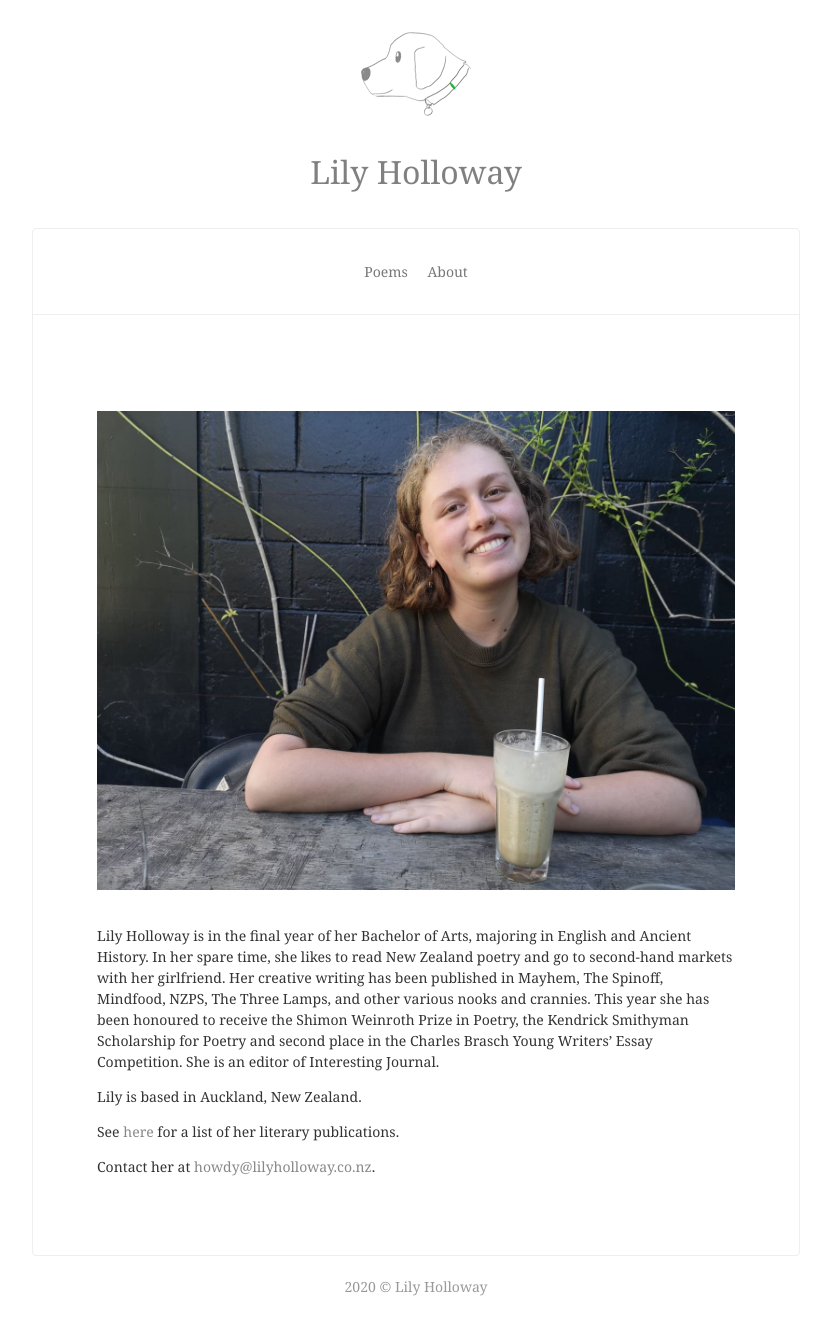
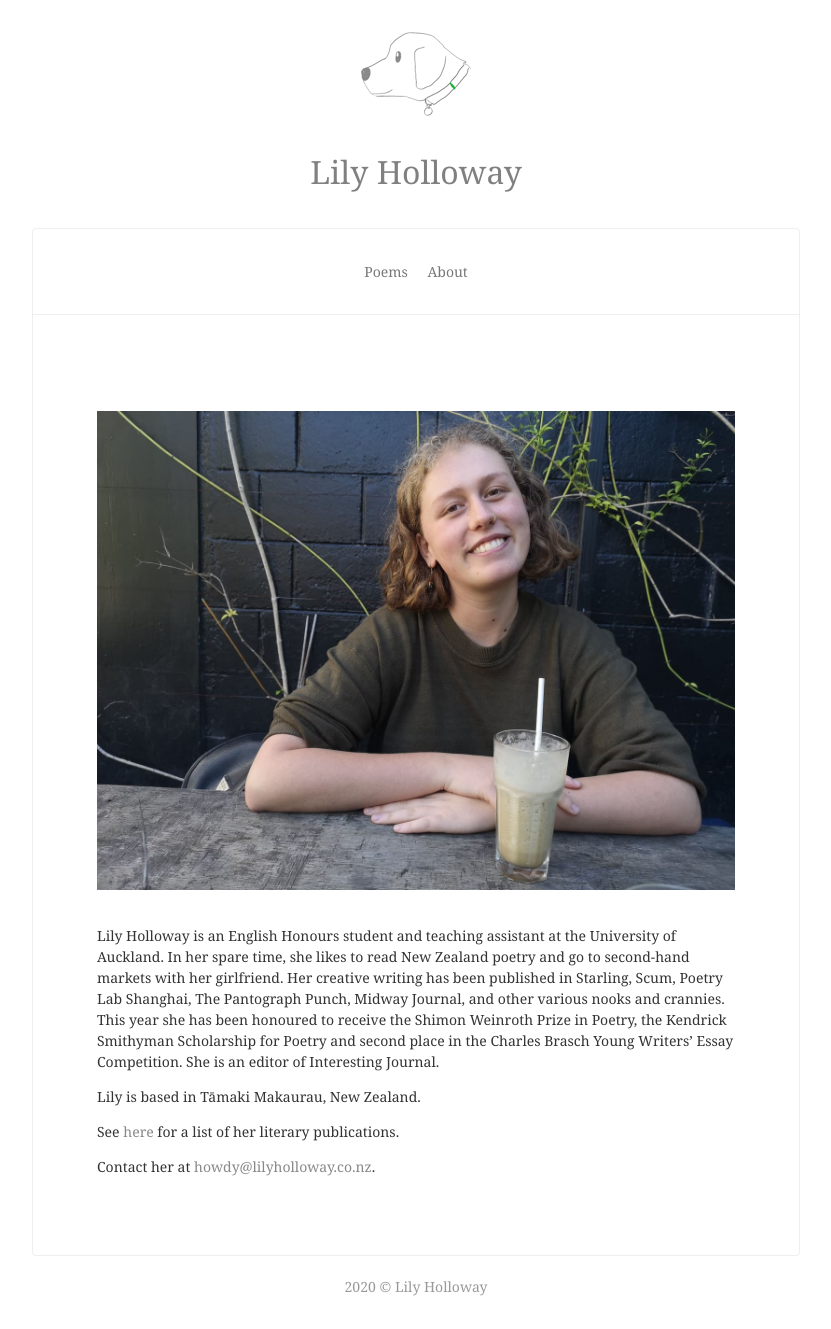
Before and after one commit to lilyholloway/lilyholloway.github.io, a Jekyll site: the page built from about.md, in a window 1280 px wide. Shown: the whole page, without its empty margins (224-1055 px from the left). Built offline with Jekyll 4.4.1, drawn with Linux system fonts in a browser that asks for light colours; nearby versions of some CDN libraries; our own code applies the rules of GitHub Pages for plain Markdown files.

Commit message:
Update about.md

```diff
--- a/about.md
+++ b/about.md
@@ -1,8 +1,8 @@
 <img src="{{ site.url }}/images/lilyholloway.jpg" alt="Lily Holloway" class="mt4 db center" /><br>
 
-Lily Holloway is in the final year of her Bachelor of Arts, majoring in English and Ancient History. In her spare time, she likes to read New Zealand poetry and go to second-hand markets with her girlfriend. Her creative writing has been published in Mayhem, The Spinoff, Mindfood, NZPS, The Three Lamps, and other various nooks and crannies. This year she has been honoured to receive the Shimon Weinroth Prize in Poetry, the Kendrick Smithyman Scholarship for Poetry and second place in the Charles Brasch Young Writers' Essay Competition. She is an editor of Interesting Journal.
+Lily Holloway is an English Honours student and teaching assistant at the University of Auckland. In her spare time, she likes to read New Zealand poetry and go to second-hand markets with her girlfriend. Her creative writing has been published in Starling, Scum, Poetry Lab Shanghai, The Pantograph Punch, Midway Journal, and other various nooks and crannies. This year she has been honoured to receive the Shimon Weinroth Prize in Poetry, the Kendrick Smithyman Scholarship for Poetry and second place in the Charles Brasch Young Writers' Essay Competition. She is an editor of Interesting Journal.
 
-Lily is based in Auckland, New Zealand.
+Lily is based in Tāmaki Makaurau, New Zealand.
 
 See <a href="{{ site.url }}/cv">here</a> for a list of her literary publications.
 
```
